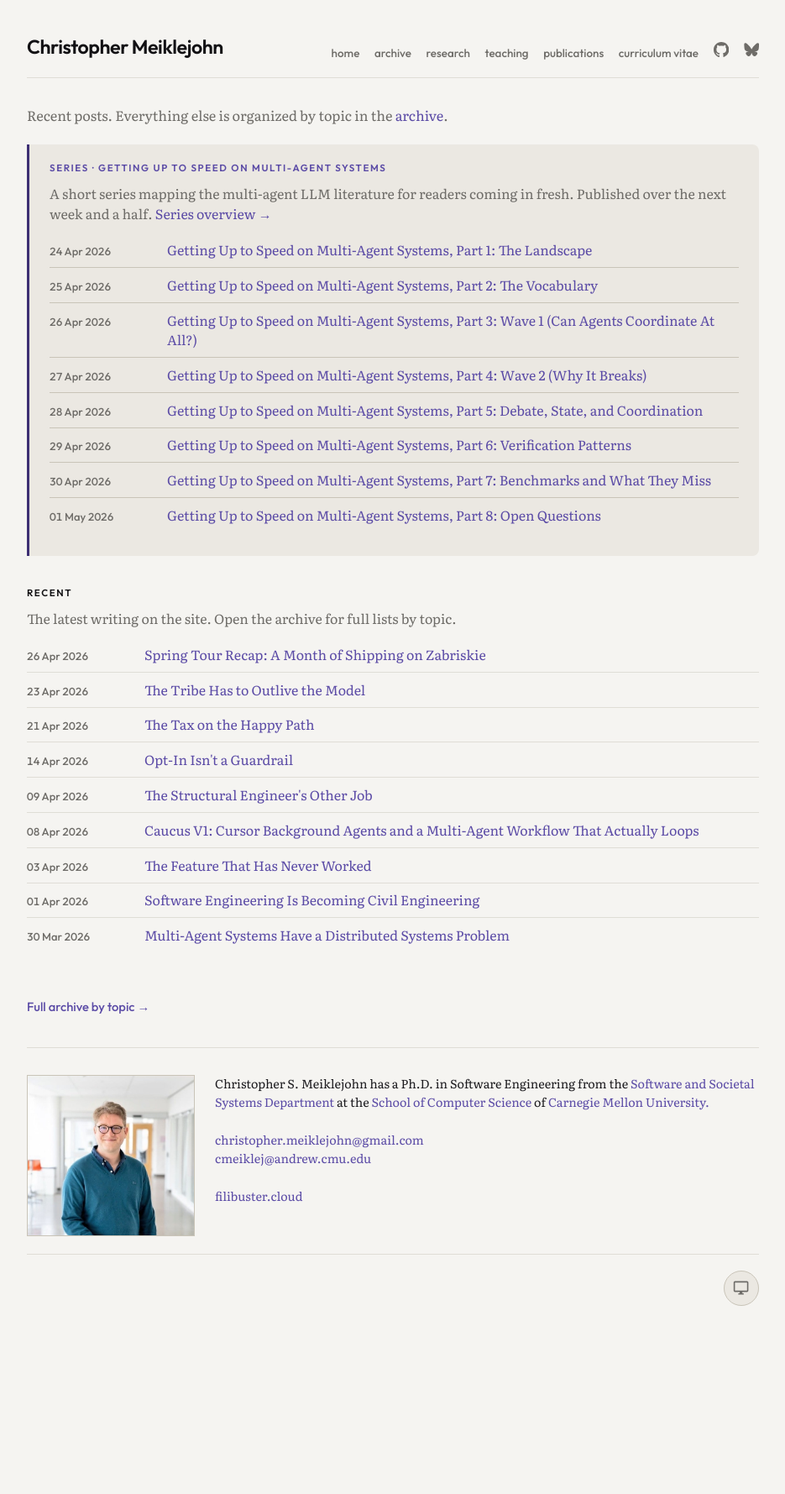
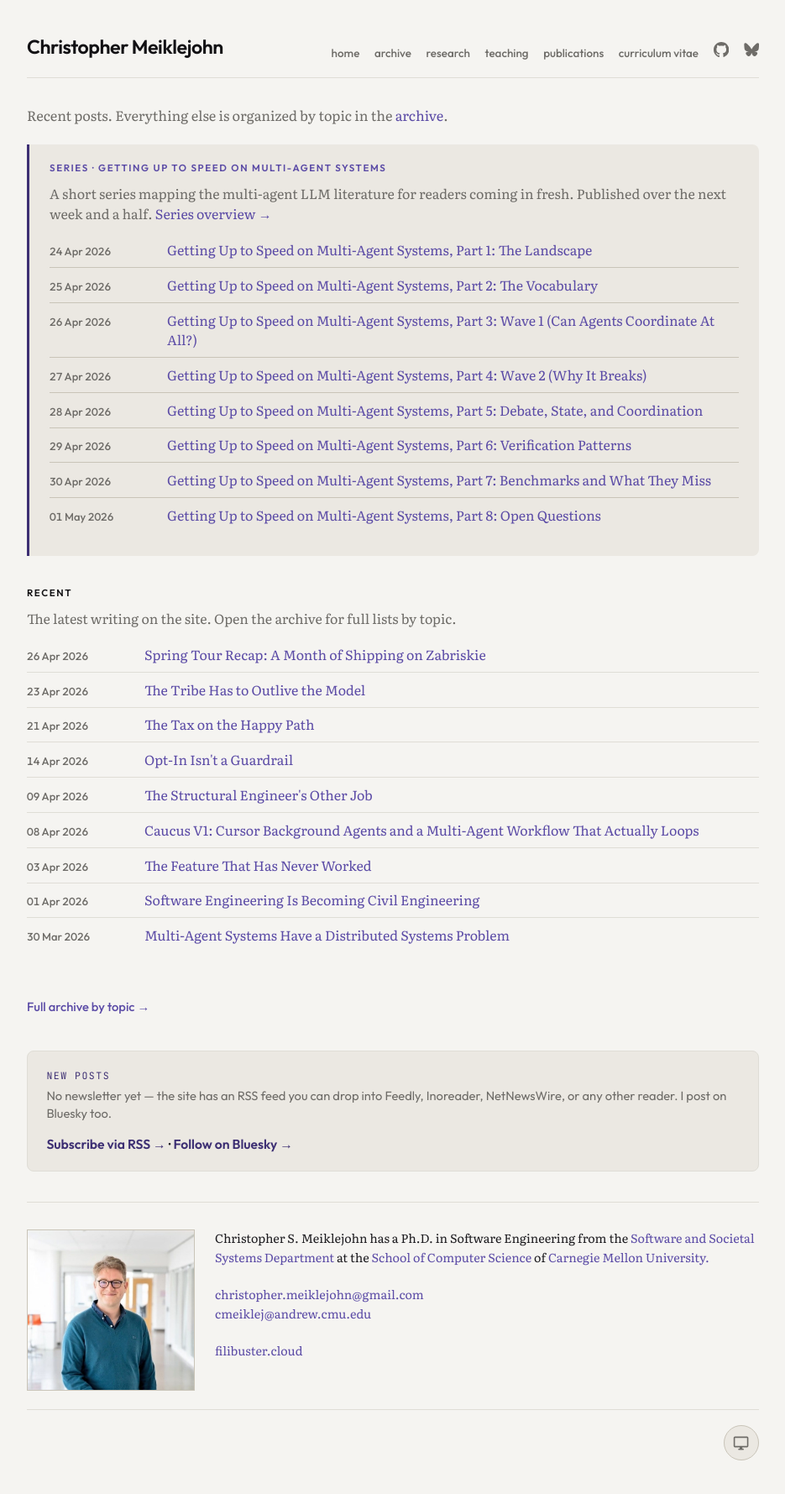
Before and after one commit to cmeiklejohn/cmeiklejohn.github.io, a Jekyll site: the page built from index.html, in a window 1280 px wide. Shown: the whole page at 84% size, without its empty margins (172-1107 px from the left). Built offline with Jekyll 4.4.1, drawn with Linux system fonts in a browser that asks for light colours; some web fonts are replaced; before the commit the page ends 1595 px from its top, so only the background shows below that.

Commit message:
Subscribe block on home + archive, with Bluesky link alongside RSS
The subscribe chrome was only rendering on posts and the series landing.
Add it to the home page (after the recent-posts list) and the archive
(after the General section). Also include a Bluesky link alongside the
RSS link, since posts get cross-promoted there.

Co-Authored-By: Claude Opus 4.7 (1M context) <noreply@anthropic.com>

```diff
--- a/_includes/subscribe.html
+++ b/_includes/subscribe.html
@@ -5,9 +5,9 @@
 <aside class="subscribe" aria-labelledby="subscribe-heading">
   <p id="subscribe-heading" class="subscribe-label">New posts</p>
   <p class="subscribe-blurb">
-    No newsletter yet — the site has an RSS feed you can drop into Feedly, Inoreader, NetNewsWire, or any other reader.
+    No newsletter yet — the site has an RSS feed you can drop into Feedly, Inoreader, NetNewsWire, or any other reader. I post on Bluesky too.
   </p>
   <p class="subscribe-cta">
-    <a href="/feed.xml">Subscribe via RSS →</a>
+    <a href="/feed.xml">Subscribe via RSS →</a>{% if site.social.bluesky %} <span class="subscribe-cta-sep">·</span> <a href="{{ site.social.bluesky }}">Follow on Bluesky →</a>{% endif %}
   </p>
 </aside>
--- a/archive.html
+++ b/archive.html
@@ -193,4 +193,6 @@ title: Blog archive — Christopher Meiklejohn
       {% endfor %}
     </ul>
   </section>
+
+  {% include subscribe.html %}
 </div>
--- a/index.html
+++ b/index.html
@@ -36,4 +36,6 @@ description: "Christopher Meiklejohn — Ph.D., Software Engineering (CMU). Note
   <p class="home-archive-cta">
     <a href="/archive.html">Full archive by topic →</a>
   </p>
+
+  {% include subscribe.html %}
 </div>
```
